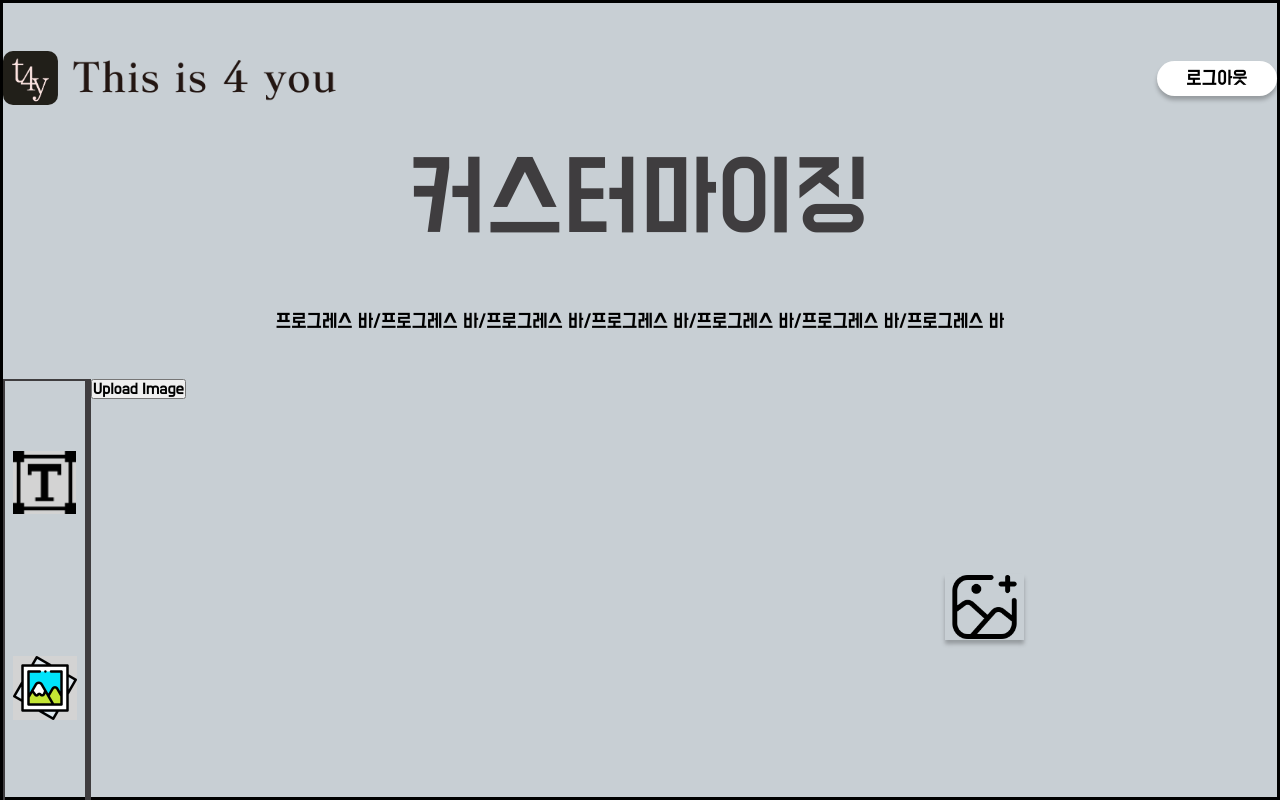
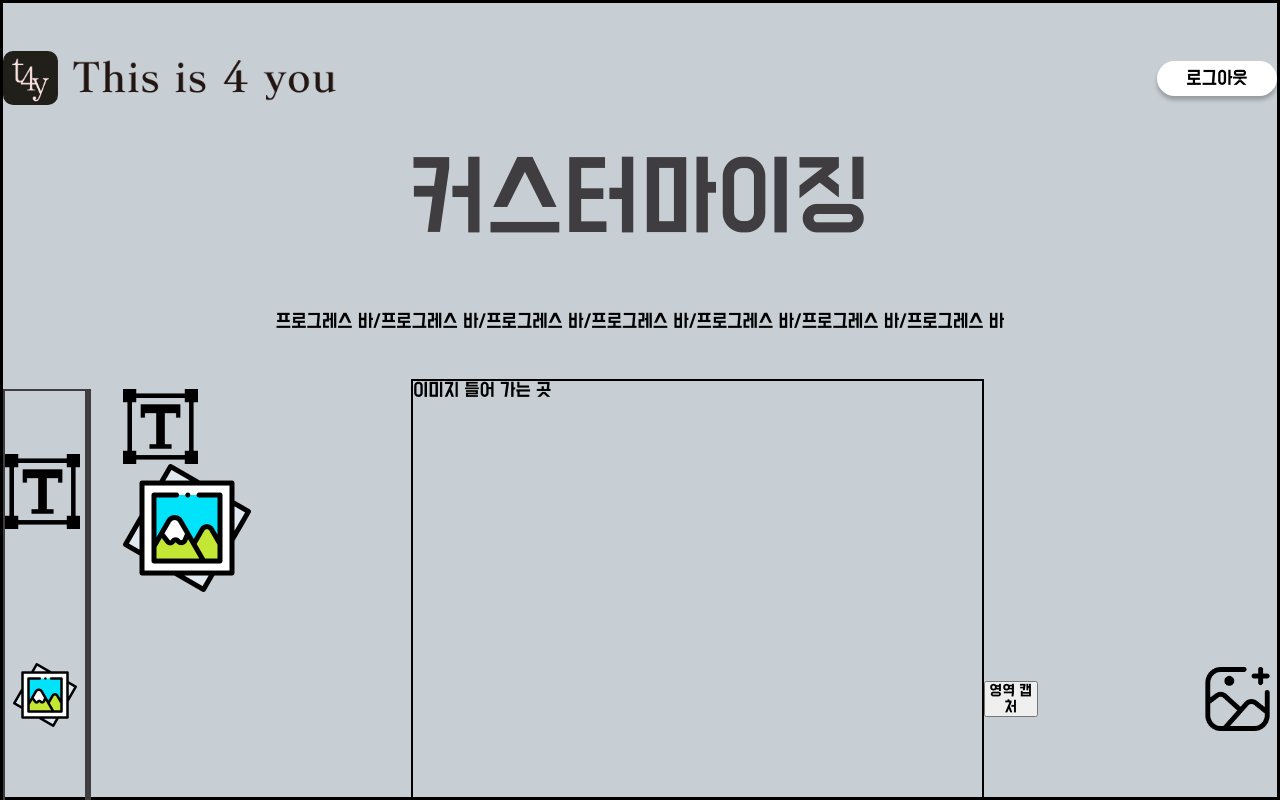
Before and after one commit to 2023SB-TeamJ/2023SB-Team-J, a React (Create React App) app in the folder frontend/: page /custom in a window 1280 px wide. Shown: the top 800 px of the page. Built offline with nearby package versions, Linux system fonts and the light colour scheme.

Commit message:
feat : 텍스트 박스, 사진 삽입, 스티커 삽입 기능 구현(세부적인 배치 미완성), 커스텀 존 생성

```diff
--- a/frontend/package.json
+++ b/frontend/package.json
@@ -8,6 +8,7 @@
     "@testing-library/user-event": "^13.5.0",
     "airbnb": "^0.0.2",
     "framer-motion": "^10.12.18",
+    "html2canvas": "^1.4.1",
     "react": "^18.2.0",
     "react-dom": "^18.2.0",
     "react-draggable": "^4.4.5",
--- a/frontend/src/components/Custom/CustomMenuBar.jsx
+++ b/frontend/src/components/Custom/CustomMenuBar.jsx
@@ -2,19 +2,22 @@
 import React, { useState } from 'react';
 import styled from 'styled-components';
 import { motion, AnimatePresence } from 'framer-motion';
-import textbox from '../../assets/images/textbox.png';
+
 import photo from '../../assets/images/photo.png';
 import sticker from '../../assets/images/sticker.png';
 import CustomTextBox from './CustomTextBox';
-// import CustomPhoto from './CustomPhoto';
-// import stickerSmile from '../assets/images/sticker_smile.png';
+import CustomSticker from './CustomSticker';
+import smile from '../../assets/images/sticker_smile.png';
+import sunglass from '../../assets/images/sticker_sunglass.png';
+import heart from '../../assets/images/sticker_heart.png';
 
 function CustomMenuBar() {
+  const imageList = [smile, sunglass, heart];
   const [isMenuOpen, setMenuOpen] = useState(false);
 
-  const toggleMenu1 = () => {
-    setMenuOpen(false);
-  };
+  // const toggleMenu1 = () => {
+  //   setMenuOpen(false);
+  // };
 
   const toggleMenu2 = () => {
     setMenuOpen(false);
@@ -27,11 +30,7 @@ function CustomMenuBar() {
     <div>
       <MenuWrap>
         <ButtonWrap>
-          <TextboxBtn
-            onClick={toggleMenu1}
-            whileHover={{ scale: 1.2 }}
-            whileTap={{ borderRadius: '50%' }}
-          />
+          <CustomTextBox />
 
           <PhotoBtn
             onClick={toggleMenu2}
@@ -47,10 +46,6 @@ function CustomMenuBar() {
         </ButtonWrap>
 
         <ContentWrap>
-          <ContentTextBox>
-            <CustomTextBox />
-          </ContentTextBox>
-          <ContentPhoto>{/* <CustomPhoto /> */}</ContentPhoto>
           <AnimatePresence>
             {' '}
             {/* Framer Motion의 AnimatePresence를 추가 */}
@@ -61,8 +56,9 @@ function CustomMenuBar() {
                 exit={{ width: 0 }}
                 transition={{ duration: 0.5 }}
               >
-                {/* 상세 메뉴 내용 */}
-                <StickerList />
+                <PageContainer>
+                  <ImageGallery imageList={imageList} />
+                </PageContainer>
               </ContentSticker>
             )}
           </AnimatePresence>
@@ -72,26 +68,22 @@ function CustomMenuBar() {
   );
 }
 
-function StickerList() {
-  return <div>이미지 이밎이미 지이비지잊밎이ㅣ</div>;
-}
-
-const TextboxBtn = styled(motion.div)`
-  background-color: #c8cfd4;
-  margin: 8px;
-  padding: 10px;
-  border: 10x;
-  cursor: pointer;
-  margin-bottom: 10px;
-  display: block;
-  width: 63px;
-  height: 63px;
-  flex-shrink: 0;
-  background:
-    url(${textbox}),
-    lightgray 50% / cover no-repeat;
-  background-size: cover;
-`;
+// const TextboxBtn = styled(motion.div)`
+//   background-color: #c8cfd4;
+//   margin: 8px;
+//   padding: 10px;
+//   border: 10x;
+//   cursor: pointer;
+//   margin-bottom: 10px;
+//   display: block;
+//   width: 63px;
+//   height: 63px;
+//   flex-shrink: 0;
+//   background:
+//     url(${textbox}),
+//     lightgray 50% / cover no-repeat;
+//   background-size: cover;
+// `;
 const PhotoBtn = styled(motion.div)`
   background-color: #c8cfd4;
   margin: 8px;
@@ -107,6 +99,7 @@ const PhotoBtn = styled(motion.div)`
     url(${photo}),
     lightgray 50% / cover no-repeat;
   background-size: cover;
+  background-color: ${(props) => props.theme.backgroundColor};
 `;
 const StickerBtn = styled(motion.div)`
   background-color: #c8cfd4;
@@ -123,25 +116,26 @@ const StickerBtn = styled(motion.div)`
     url(${sticker}),
     lightgray 50% / cover no-repeat;
   background-size: cover;
+  background-color: ${(props) => props.theme.backgroundColor};
 `;
 
-const ContentTextBox = styled(motion.div)`
-  display: ${({ isOpen }) => (isOpen ? 'block' : 'none')};
-  width: 30rem;
-  height: 100%;
-  padding: 10px;
-  background-color: #f5f5f5;
-  transition: 0.1 ease-in-out;
-`;
+// const ContentTextBox = styled(motion.div)`
+//   display: ${({ isOpen }) => (isOpen ? 'block' : 'none')};
+//   width: 30rem;
+//   height: 100%;
+//   padding: 10px;
+//   background-color: #f5f5f5;
+//   transition: 0.1 ease-in-out;
+// `;
 
-const ContentPhoto = styled(motion.div)`
-  display: ${({ isOpen }) => (isOpen ? 'block' : 'none')};
-  width: 30rem;
-  height: 100%;
-  padding: 10px;
-  background-color: #f5f5f5;
-  transition: 0.1 ease-in-out;
-`;
+// const ContentPhoto = styled(motion.div)`
+//   display: ${({ isOpen }) => (isOpen ? 'block' : 'none')};
+//   width: 30rem;
+//   height: 100%;
+//   padding: 10px;
+//   background-color: #f5f5f5;
+//   transition: 0.1 ease-in-out;
+// `;
 
 const ContentSticker = styled(motion.div)`
   display: ${({ isOpen }) => (isOpen ? 'block' : 'none')};
@@ -169,4 +163,18 @@ const MenuWrap = styled.div`
   display: flex;
 `;
 
+const PageContainer = styled.div``;
+
 export default CustomMenuBar;
+
+function ImageGallery({ imageList }) {
+  return (
+    <GalleryContainer>
+      <CustomSticker imageList={imageList} />
+    </GalleryContainer>
+  );
+}
+
+const GalleryContainer = styled.div`
+  width: 10px;
+`;
--- a/frontend/src/components/Custom/CustomPhoto.jsx
+++ b/frontend/src/components/Custom/CustomPhoto.jsx
@@ -1,3 +1,4 @@
+/* eslint-disable no-shadow */
 /* eslint-disable react/button-has-type */
 /* eslint-disable react/jsx-props-no-spreading */
 import 'react-resizable/css/styles.css';
@@ -6,11 +7,13 @@ import { useDropzone } from 'react-dropzone';
 import { ResizableBox } from 'react-resizable';
 import Draggable from 'react-draggable';
 import styled from 'styled-components';
+import { motion } from 'framer-motion';
+import imageButton from '../../assets/images/photo.png';
 
 function CustomPhoto() {
   const [image, setImage] = useState(null);
   const [position, setPosition] = useState({ x: 0, y: 0 });
-  const [size, setSize] = useState({ width: 200, height: 200 });
+  const [size, setSize] = useState({ width: 300, height: 200 });
 
   const onDrop = (acceptedFiles) => {
     const file = acceptedFiles[0];
@@ -25,11 +28,24 @@ function CustomPhoto() {
 
   const { getRootProps, getInputProps } = useDropzone({ onDrop });
 
+  const handleResize = (e, { size }) => {
+    setSize(size);
+  };
+
+  const handleDelete = () => {
+    setImage(null);
+  };
+
   return (
     <ImageContainer>
       <div {...getRootProps()}>
         <input {...getInputProps()} />
-        <button>Upload Image</button>
+        <ImageButtonContainer
+          whileHover={{ scale: 1.2 }}
+          whileTap={{ borderRadius: '50%' }}
+        >
+          <img src={imageButton} alt="Upload" />
+        </ImageButtonContainer>
       </div>
       {image && (
         <Draggable
@@ -40,11 +56,10 @@ function CustomPhoto() {
           <ResizableBox
             width={size.width}
             height={size.height}
-            onResizeStop={(e, data) =>
-              setSize({ width: data.size.width, height: data.size.height })
-            }
+            onResize={handleResize}
           >
             <div style={{ width: '100%', height: '100%' }}>
+              <DeleteButton onClick={handleDelete}>X</DeleteButton>
               <img
                 src={image}
                 style={{ width: '100%', height: '100%' }}
@@ -62,4 +77,23 @@ const ImageContainer = styled.div`
   position: relative;
 `;
 
+const ImageButtonContainer = styled(motion.div)`
+  border: none;
+  background: none;
+  padding: 0;
+  cursor: pointer;
+`;
+
+const DeleteButton = styled.button`
+  position: absolute;
+  top: 5px;
+  right: 5px;
+  padding: 5px;
+  border: none;
+  background-color: red;
+  color: white;
+  font-weight: bold;
+  cursor: pointer;
+`;
+
 export default CustomPhoto;
--- /dev/null
+++ b/frontend/src/components/Custom/CustomSticker.jsx
@@ -0,0 +1,98 @@
+/* eslint-disable no-shadow */
+/* eslint-disable react/no-array-index-key */
+import React, { useState } from 'react';
+import styled from 'styled-components';
+import Draggable from 'react-draggable';
+import { ResizableBox } from 'react-resizable';
+
+function CustomSticker({ imageList }) {
+  const [selectedImage, setSelectedImage] = useState(null);
+  const [position, setPosition] = useState({ x: 0, y: 0 });
+  const [size, setSize] = useState({ width: 200, height: 200 });
+
+  const handleImageClick = (image) => {
+    setSelectedImage(image);
+  };
+
+  const handleResize = (e, { size }) => {
+    setSize(size);
+  };
+
+  const handleDelete = () => {
+    setSelectedImage(null);
+  };
+
+  return (
+    <Container>
+      {imageList.map((image, index) => (
+        <ImageContainer key={index}>
+          <Image
+            src={image}
+            alt={`Sticker ${index + 1}`}
+            onClick={() => handleImageClick(image)}
+          />
+        </ImageContainer>
+      ))}
+      {selectedImage && (
+        <Draggable
+          position={position}
+          onStop={(e, data) => setPosition({ x: data.x, y: data.y })}
+          cancel=".react-resizable-handle"
+        >
+          <ResizableBox
+            width={size.width}
+            height={size.height}
+            onResize={handleResize}
+          >
+            <DeleteButton onClick={handleDelete}>X</DeleteButton>
+            <SelectedImage
+              src={selectedImage}
+              alt="Selected Sticker"
+              size={size}
+            />
+          </ResizableBox>
+        </Draggable>
+      )}
+    </Container>
+  );
+}
+
+const Container = styled.div`
+  display: flex;
+  flex-wrap: wrap;
+`;
+
+const Image = styled.img`
+  width: 100px;
+  height: 100px;
+  object-fit: contain;
+  margin: 5px;
+  cursor: pointer;
+`;
+
+const SelectedImage = styled.img`
+  width: ${(props) => `${props.size.width}px`};
+  height: ${(props) => `${props.size.height}px`};
+  object-fit: contain;
+`;
+
+const DeleteButton = styled.button`
+  position: absolute;
+  top: 5px;
+  right: 5px;
+  padding: 5px;
+  border: none;
+  background-color: red;
+  color: white;
+  font-weight: bold;
+  cursor: pointer;
+`;
+
+const ImageContainer = styled.div`
+  position: relative;
+  width: 100px;
+  height: 100px;
+  margin: 5px;
+`;
+
+export default CustomSticker;
--- a/frontend/src/components/Custom/CustomTextBox.jsx
+++ b/frontend/src/components/Custom/CustomTextBox.jsx
@@ -1,7 +1,151 @@
-import React from 'react';
+/* eslint-disable jsx-a11y/alt-text */
+/* eslint-disable no-unused-vars */
+/* eslint-disable no-use-before-define */
+import React, { useState } from 'react';
+import styled from 'styled-components';
+import { ResizableBox } from 'react-resizable';
+import Draggable from 'react-draggable';
+import { motion } from 'framer-motion';
+import img from '../../assets/images/textbox.png';
 
-function CustomTextBox() {
-  return <div />;
+function CustomText() {
+  const [textElements, setTextElements] = useState([]);
+
+  const handleAddTextbox = () => {
+    setTextElements((prevTextElements) => [
+      ...prevTextElements,
+      {
+        id: Date.now().toString(),
+        text: '',
+        position: { x: 0, y: 0 },
+        size: { width: 200, height: 100 },
+        fontSize: 16,
+      },
+    ]);
+  };
+
+  const handleTextChange = (id, value) => {
+    setTextElements((prevTextElements) =>
+      prevTextElements.map((element) =>
+        element.id === id ? { ...element, text: value } : element,
+      ),
+    );
+  };
+
+  const handleDrag = (id, e, ui) => {
+    setTextElements((prevTextElements) =>
+      prevTextElements.map((element) =>
+        element.id === id
+          ? { ...element, position: { x: ui.x, y: ui.y } }
+          : element,
+      ),
+    );
+  };
+
+  const handleDeleteTextbox = (id) => {
+    setTextElements((prevTextElements) =>
+      prevTextElements.filter((element) => element.id !== id),
+    );
+  };
+
+  const handleResize = (id, e, { size }) => {
+    const { width, height } = size;
+    const fontSize = calculateFontSize(width, height);
+    setTextElements((prevTextElements) =>
+      prevTextElements.map((element) =>
+        element.id === id ? { ...element, size, fontSize } : element,
+      ),
+    );
+  };
+
+  const calculateFontSize = (width, height) => {
+    // 폰트 크기를 원하는 비율로 조절하는 로직을 작성하세요
+    // 예를 들어, 폭이 커질수록 폰트 크기도 커지도록 비율을 계산할 수 있습니다.
+    const ratio = width / 200; // 원하는 비율 계산
+    const fontSize = 16 * ratio; // 기본 폰트 크기에 비율을 곱하여 적용
+    return fontSize;
+  };
+
+  return (
+    <div>
+      <AddTextboxButton
+        onClick={handleAddTextbox}
+        whileHover={{ scale: 1.2 }}
+        whileTap={{ borderRadius: '50%' }}
+      >
+        <img
+          src={img}
+          style={{ width: '100%', height: '100%' }}
+          alt="Uploaded"
+        />
+      </AddTextboxButton>
+      {textElements.map((element) => (
+        <Draggable
+          key={element.id}
+          position={element.position}
+          onDrag={(e, ui) => handleDrag(element.id, e, ui)}
+          cancel=".react-resizable-handle"
+        >
+          <ResizableBox
+            key={element.id}
+            width={element.size.width}
+            height={element.size.height}
+            onResize={(e, data) => handleResize(element.id, e, data)}
+            minConstraints={[100, 50]}
+            maxConstraints={[500, 300]}
+          >
+            <TextboxContainer>
+              <DeleteButton onClick={() => handleDeleteTextbox(element.id)}>
+                X
+              </DeleteButton>
+              <TextboxInput
+                type="text"
+                value={element.text}
+                onChange={(e) => handleTextChange(element.id, e.target.value)}
+                style={{ fontSize: `${element.fontSize}px` }}
+              />
+            </TextboxContainer>
+          </ResizableBox>
+        </Draggable>
+      ))}
+    </div>
+  );
 }
 
-export default CustomTextBox;
+const AddTextboxButton = styled(motion.div)`
+  background-color: #c8cfd4;
+  border: #c8cfd4;
+  width: 75px;
+  height: 75px;
+`;
+
+const TextboxContainer = styled.div`
+  position: relative;
+  border: 1px solid #ccc;
+  width: 100%;
+  height: 100%;
+`;
+
+const DeleteButton = styled.button`
+  position: absolute;
+  top: 5px;
+  right: 5px;
+  padding: 5px;
+  border: none;
+  background-color: red;
+  color: white;
+  font-weight: bold;
+  cursor: pointer;
+`;
+
+const TextboxInput = styled.input`
+  padding: 5px;
+  width: 100%;
+  height: 100%;
+  border: none;
+  outline: none;
+  background-color: #ffffff;
+  background-color: rgba(255, 255, 255, 0);
+`;
+
+export default CustomText;
--- a/frontend/src/pages/CustomizingPage.jsx
+++ b/frontend/src/pages/CustomizingPage.jsx
@@ -1,15 +1,33 @@
+/* eslint-disable react/button-has-type */
 import React from 'react';
 import { motion } from 'framer-motion';
 import styled from 'styled-components';
 import { useNavigate } from 'react-router-dom';
+import html2canvas from 'html2canvas';
 import Header from '../components/Header';
 import Title from '../components/Title';
 import CustomMenuBar from '../components/Custom/CustomMenuBar';
 import addphoto from '../assets/images/addphoto.png';
 import CustomPhoto from '../components/Custom/CustomPhoto';
+import CustomTextBox from '../components/Custom/CustomTextBox';
 
 function CustomizingPage() {
   const navigate = useNavigate();
+
+  const captureArea = () => {
+    const captureDiv = document.getElementById('captureArea');
+
+    html2canvas(captureDiv).then((canvas) => {
+      // 캡처된 canvas 객체를 사용할 수 있습니다.
+      // 예를 들어, 이미지로 저장하거나 다른 작업을 수행할 수 있습니다.
+      // 아래는 이미지로 저장하는 예제입니다.
+      const imgData = canvas.toDataURL('image/png');
+      const link = document.createElement('a');
+      link.href = imgData;
+      link.download = 'capture.png';
+      link.click();
+    });
+  };
 
   return (
     <div>
@@ -23,17 +41,26 @@ function CustomizingPage() {
             프로그레스 바/프로그레스 바/프로그레스 바/프로그레스 바/프로그레스
             바/프로그레스 바/프로그레스 바
           </ProgressBar>
-          <PageShiftWrap />
           <CustomWrap>
+            <MenuWrap>
               <CustomMenuBar />
+              <TestWrap>
+                <TextBoxWrap>
+                  <CustomTextBox />
+                </TextBoxWrap>
                 <CustomPhoto />
-          </CustomWrap>
+              </TestWrap>
+            </MenuWrap>
+            <CaptureWrap>
+              <div id="captureArea"> 이미지 들어 가는 곳</div>
+            </CaptureWrap>
+            <button onClick={captureArea}>영역 캡처</button>
             <AddPhotoBtn
               onClick={() => navigate('/album')}
-            // {앨범에 추가}
               whileHover={{ scale: 1.2 }}
               whileTap={{ borderRadius: '50%' }}
             />
+          </CustomWrap>
         </MainWrap>
       </Container>
     </div>
@@ -68,25 +95,37 @@ const ProgressBar = styled.div`
   justify-content: center;
   margin: 3rem;
 `;
-
-const PageShiftWrap = styled.div`
+const CustomWrap = styled.div`
   display: flex;
-  justify-content: center;
+  align-items: center;
 `;
 
-const CustomWrap = styled.div`
+const MenuWrap = styled.div`
   display: flex;
 `;
 
 const AddPhotoBtn = styled(motion.div)`
-  position: absolute;
-  bottom: 20%;
-  right: 20%;
   width: 79.5px;
   height: 66px;
   flex-shrink: 0;
+  margin-left: 10rem;
   background: url(${addphoto}) lightgray 50% / cover no-repeat;
   background-color: ${(props) => props.theme.backgroundColor};
-  box-shadow: 0px 4px 4px 0px rgba(0, 0, 0, 0.25);
+
   cursor: pointer;
 `;
+
+const TextBoxWrap = styled.div``;
+
+const CaptureWrap = styled.div`
+  width: 40rem;
+  height: 40rem;
+  border: solid 2px;
+  margin-left: 10rem;
+`;
+
+const TestWrap = styled.div`
+  display: flex;
+  flex-direction: column;
+  margin-left: 2rem;
+`;
```
Also changed, not shown: frontend/src/assets/images/sticker_heart.png (added), 1 other file (tests, documents, lock files or other folders). Lines whose indentation alone changed are shown as unchanged.
